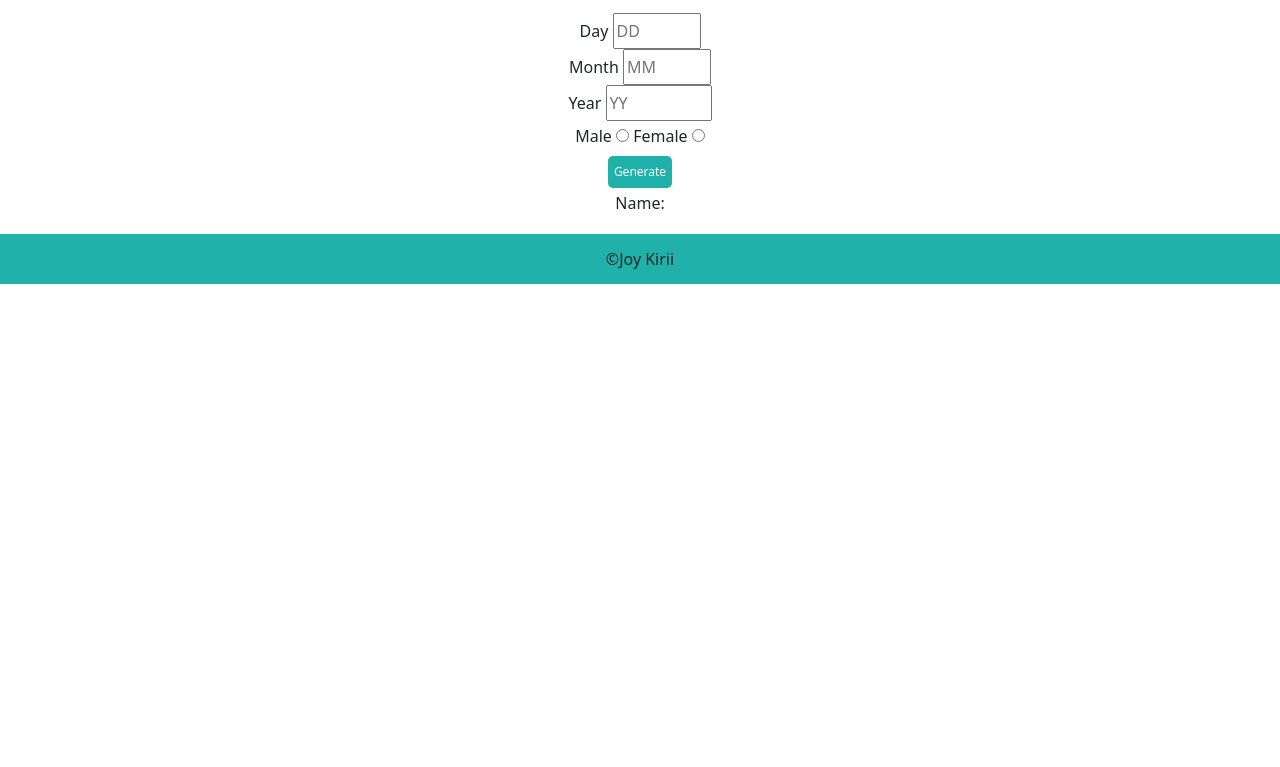
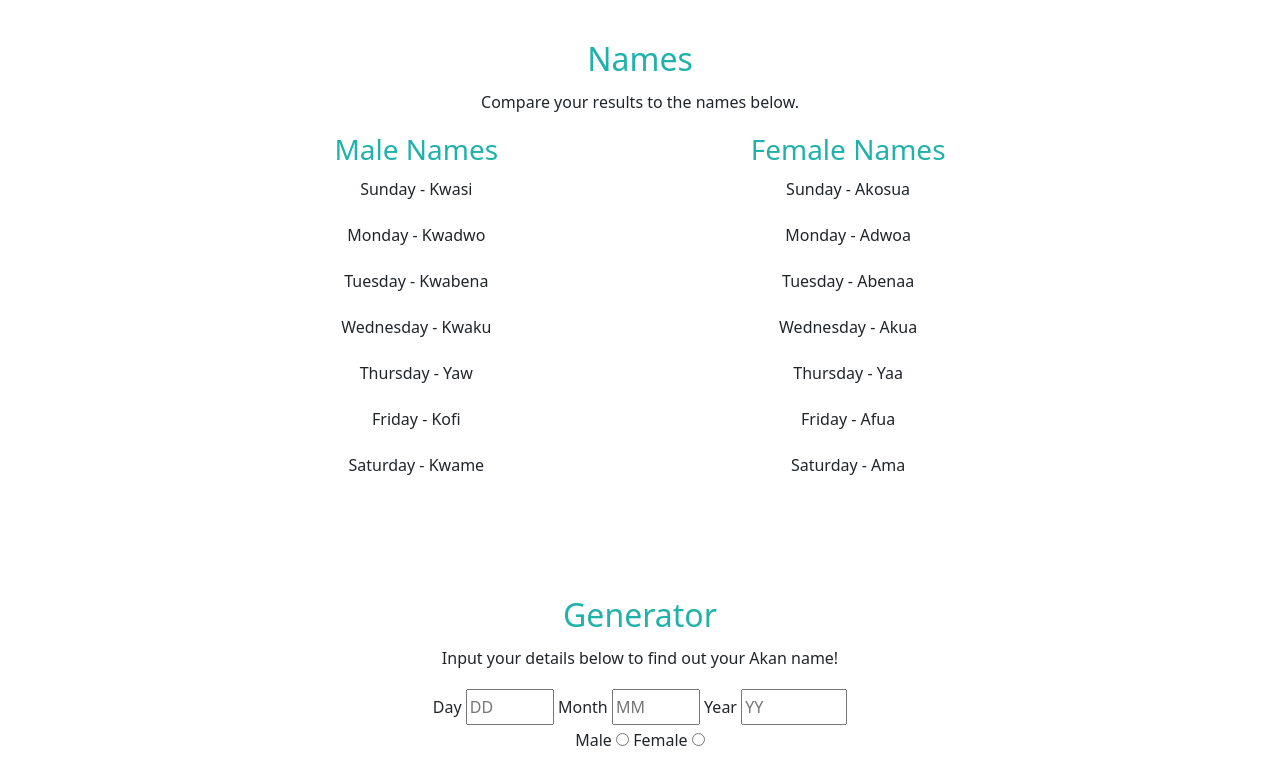
Before and after one commit to Wakarende/Akan, a plain HTML site: page index.html in a window 1280 px wide. Shown: the part 662-1429 px from the top of the page. Before the commit the page ends 946 px from the top, so only its background shows below. Drawn offline with nearby package versions, Linux system fonts and the light colour scheme.

Commit message:
added and styled names section

```diff
--- a/css/style.css
+++ b/css/style.css
@@ -14,6 +14,9 @@ h1{
     line-height:50px;
 }
 
+h2, h3 {
+    color: #20B2AA;
+}
 .navbar.navbar-no-bg {
     background: #444;
     background: rgba(0, 0, 0, 0.2);
@@ -64,20 +67,21 @@ h1{
     color:#20B2AA;
 }
 .submit{
-    background:#20B2AA;
+    background: #fff;
     border-radius: 5px;
     border-color: none;
-    color: #fff;
+    color: #20B2AA;
     font: auto;
     font-weight: 600px;
     border:0;
-    margin-top: 5px;
+    margin-top: 15px;
     font-size: 12px;
     transform: all .3s;
+    border: 2px solid #20B2AA;
 }
 .submit:hover{
-    background:#fff;
-    color: #20B2AA;
+    background:#20B2AA;
+    color: #fff;
     border: 1px solid #20B2AA;
 }
 .form-control{
@@ -86,9 +90,10 @@ h1{
 }
 .radio-text{
     cursor: pointer;
+    margin-top: 10px;
 }
-#generator{
-    margin-top: 80px;
+.generator{
+    margin-top: 100px;
     margin-bottom: 100px;
 }
 .generator-title{
@@ -96,7 +101,7 @@ h1{
 }
 .about{
     display: flexbox;
-    margin-top: 80px;
+    margin-top: 100px;
 }
 
 .about h2{
@@ -113,3 +118,17 @@ h1{
     color: black;
 
 }
+.input{
+    display: flexbox;
+    align-items: center;
+}
+.Names{
+    margin-top: 100px;
+}
+.flex-container{
+    display: flex;
+    flex-direction: row;
+    flex-wrap: wrap;
+    justify-content: space-evenly;
+    margin-top: 15px;
+}
--- a/index.html
+++ b/index.html
@@ -3,7 +3,7 @@
     <head>
         <meta charset="utf-8">
         <meta name="viewport" content="width=device-width, initial-scale=1, shrink-to-fit=no">
-        <title></title>
+        <title>Akan Names</title>
         <link href="https://cdn.jsdelivr.net/npm/bootstrap@5.0.0-beta2/dist/css/bootstrap.min.css" rel="stylesheet" integrity="sha384-BmbxuPwQa2lc/FVzBcNJ7UAyJxM6wuqIj61tLrc4wSX0szH/Ev+nYRRuWlolflfl" crossorigin="anonymous">
         <!-- <link rel="stylesheet" href="/css/bootstrap.min.css"> -->
         <link rel="stylesheet" href="./css/style.css">
@@ -35,7 +35,7 @@
                       </p>
                   </div>
                   <div class="jumbotron-link hero-text">
-                      <a class="btn btn-primary btn-link" href="#Generator">Generate name</a>
+                      <a class="btn btn-primary btn-link" href="#">Generate name</a>
                   </div>
               </div>
             </div>
@@ -52,20 +52,44 @@
         </div>
         </div>
       </section>
+      <main class=" container Names">
+          <h2>Names</h2>
+          <p>Compare your results to the names below.</p>
+          <section class="flex-container">
+              <div class="names1">
+              <h3>Male Names</h3>
+              <p>Sunday - Kwasi</p>
+              <p>Monday - Kwadwo</p>
+              <p>Tuesday - Kwabena</p>
+              <p>Wednesday - Kwaku</p>
+              <p>Thursday - Yaw</p>
+              <p>Friday - Kofi</p>
+              <p>Saturday - Kwame </p>
+            </div>
+            <div class = "names2">
+              <h3>Female Names</h3>
+              <p>Sunday - Akosua</p>
+              <p>Monday - Adwoa</p>
+              <p>Tuesday - Abenaa</p>
+              <p>Wednesday - Akua</p>
+              <p>Thursday - Yaa</p>
+              <p>Friday - Afua</p>
+              <p>Saturday - Ama</p>
+            </div>
+        </section>
+      </main>
      <section class="generator">
         <div class= container>
           <h2 class="generator-title">Generator</h2>
           <p class="generator-text">Input your details below to find out your Akan name!</p>
         <label for="day">Day</label>
-        <input id="day" type="number" placeholder="DD" min="0" max="31" required><br>
+        <input class="input" id="day" type="number" placeholder="DD" min="0" max="31" required>
          <label for="Month">Month</label>
-        <input id="month" type="number" placeholder="MM" min="0" max="12" required><br>
+        <input class="input" id="month" type="number" placeholder="MM" min="0" max="12" required>
          <label for="year">Year</label>
-        <input id="year" type="number" placeholder="YY" min="0" max="2021" required><br>
-        <!-- <label for="year">Century</label>
-        <input id="year" type="number" placeholder="CC" min="0" max="100"><br> -->
+        <input class="input" id="year" type="number" placeholder="YY" min="0" max="2021" required><br>
         <span class="radio-text">Male</span>
-          <input id = "male" type="radio" name="gender" value="gender" required>
+          <input class="input" id = "male" type="radio" name="gender" value="gender" required>
           <span class="radio-text">Female</span>
           <input id = "female" type="radio" name="gender" value="gender" required><br>
       <form>
@@ -73,7 +97,7 @@
         </div>
         <div>
         <p id="name">
-          <span>Name: </span>
+          <span>Name:</span><br>
         </p>
       </div>
       </form>
@@ -83,7 +107,7 @@
         <div class="container">
 
         </div>
-        &copy;Joy Kirii
+        &copy;Joy Kirii All Rights Reserved 2021
       </footer>
        <script src="./script.js"> </script>
     </body>
```
